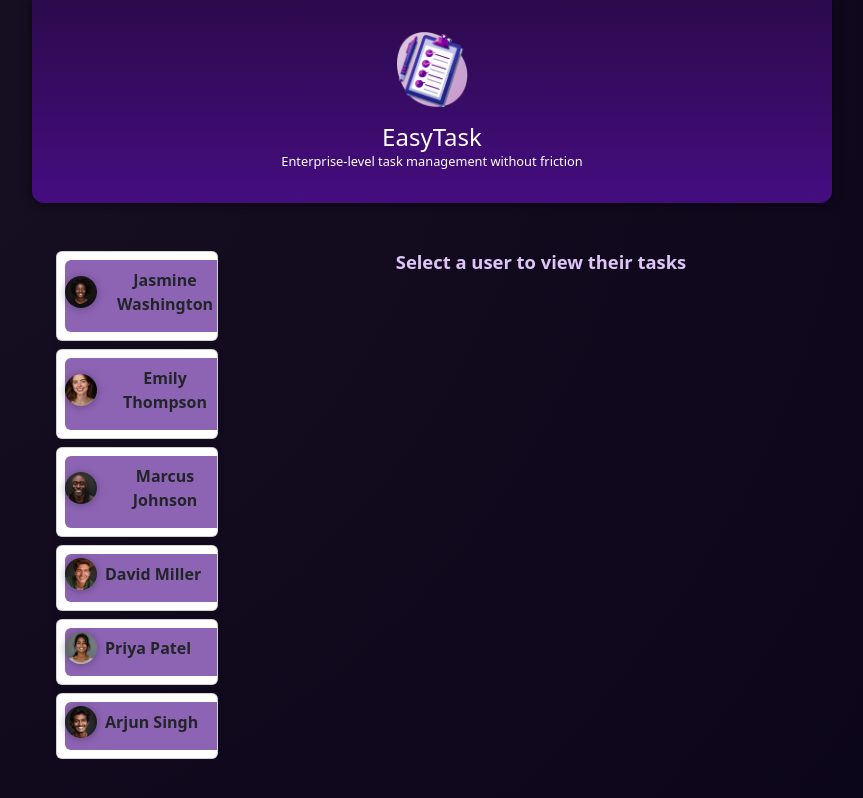
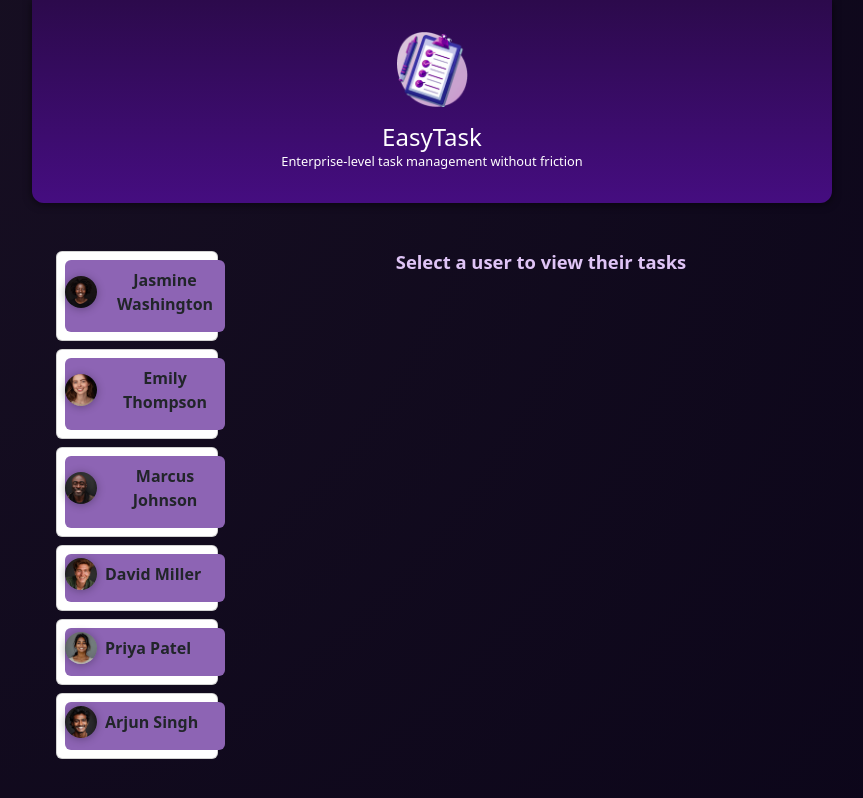
Before and after one commit to MinaNasser/Angular-The-Complete-Guide, an Angular app in the folder 01-starting-project/: page / in a window 1280 px wide. Shown: the whole page, without its empty margins (208-1071 px from the left). Built offline with nearby package versions, Linux system fonts and the light colour scheme.

Commit message:
Edit  css

```diff
--- a/01-starting-project/src/app/shared/card/card.component.css
+++ b/01-starting-project/src/app/shared/card/card.component.css
@@ -0,0 +1,5 @@
+div {
+  border-radius: 6px;
+  box-shadow: 0 1px 6px rgba(0, 0, 0, 0.1);
+  overflow: hidden;
+}
--- a/01-starting-project/src/app/user/user.component.css
+++ b/01-starting-project/src/app/user/user.component.css
@@ -1,8 +1,4 @@
-div {
-  border-radius: 6px;
-  box-shadow: 0 1px 6px rgba(0, 0, 0, 0.1);
-  overflow: hidden;
-}
+
 
 button {
   display: flex;
```
